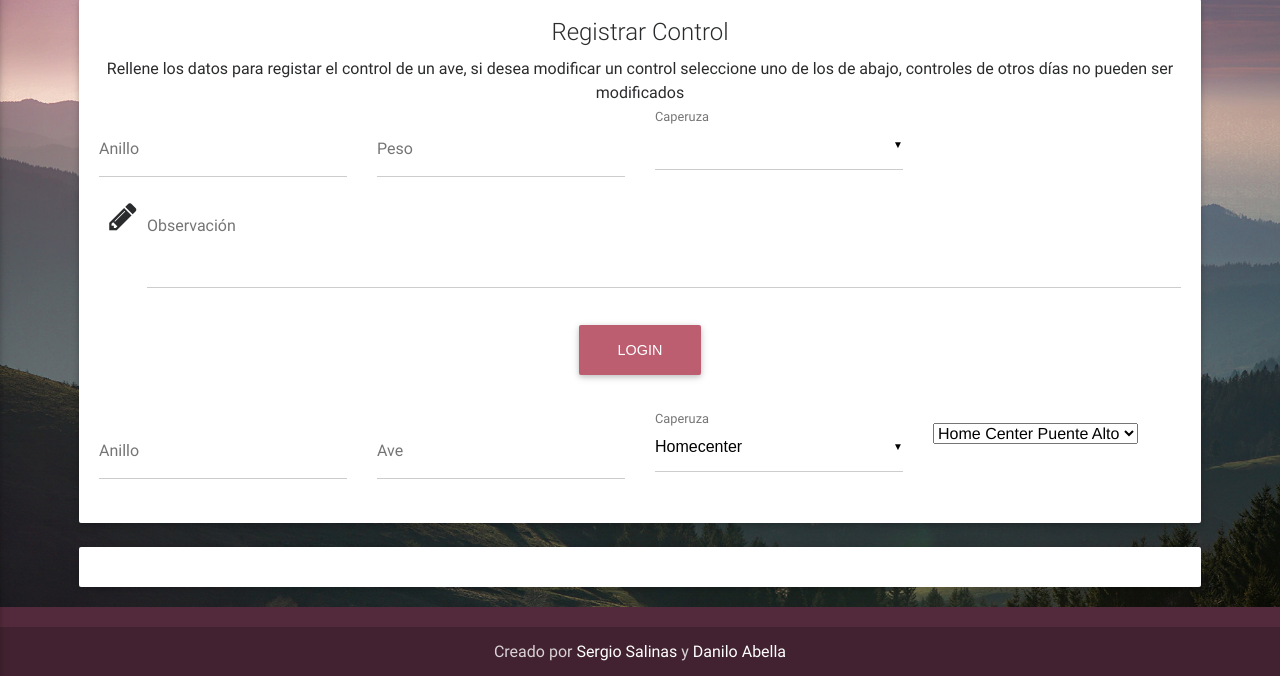
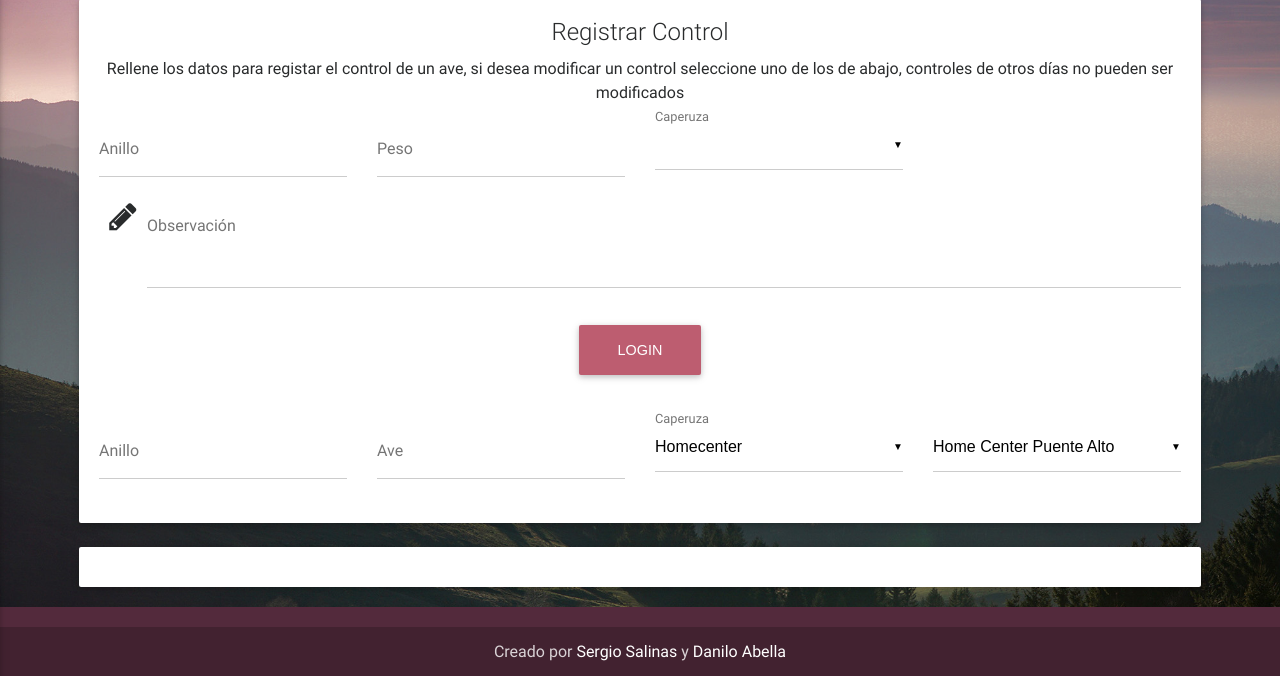
Before and after one commit to daniloabella18/Software-Mis-Aves, a PHP site: page /dashboard/controlave.php in a window 1280 px wide. Shown: the part 89-765 px from the top of the page. Run offline with PHP 8.4, Linux system fonts and the light colour scheme; a user stored in the database is signed in; data comes from the database, SQL or seed files in the repository.

Commit message:
arreglado

```diff
--- a/dashboard/controlave.php
+++ b/dashboard/controlave.php
@@ -146,7 +146,7 @@
                 <!--Third column-->
                 <div class="col-md-3">
                   <div class="md-form">
-                  <select class="browser-default" id="sede">
+                  <select class="mdb-select" id="sede">
                   </select>
 
                   </div>
@@ -183,7 +183,9 @@
           itemval= '<option value="'+ subcats[cliente][i].id + '">'+ subcats[cliente][i].val + '</option>';
         }
           console.log(itemval)
+
         $("#sede").append(itemval)
+        $('#sede').material_select('update');
         //se vacia
         $('#cliente').bind('change', function (e) {
           $('#sede').empty();
@@ -194,6 +196,7 @@
           }
           console.log("pico");
           $("#sede").append(itemval)
+          $('#sede').material_select('update');
         });
       });
 
```
